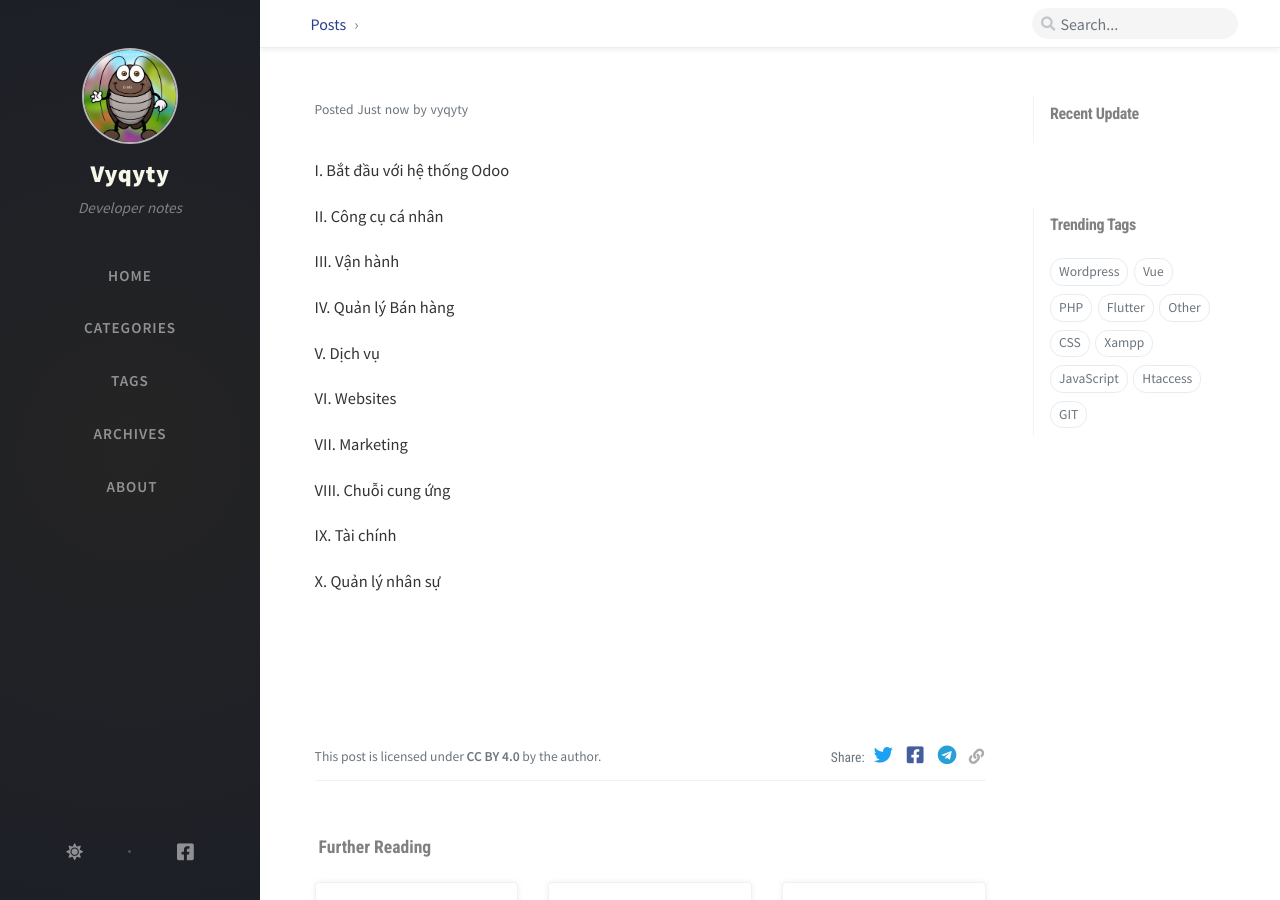
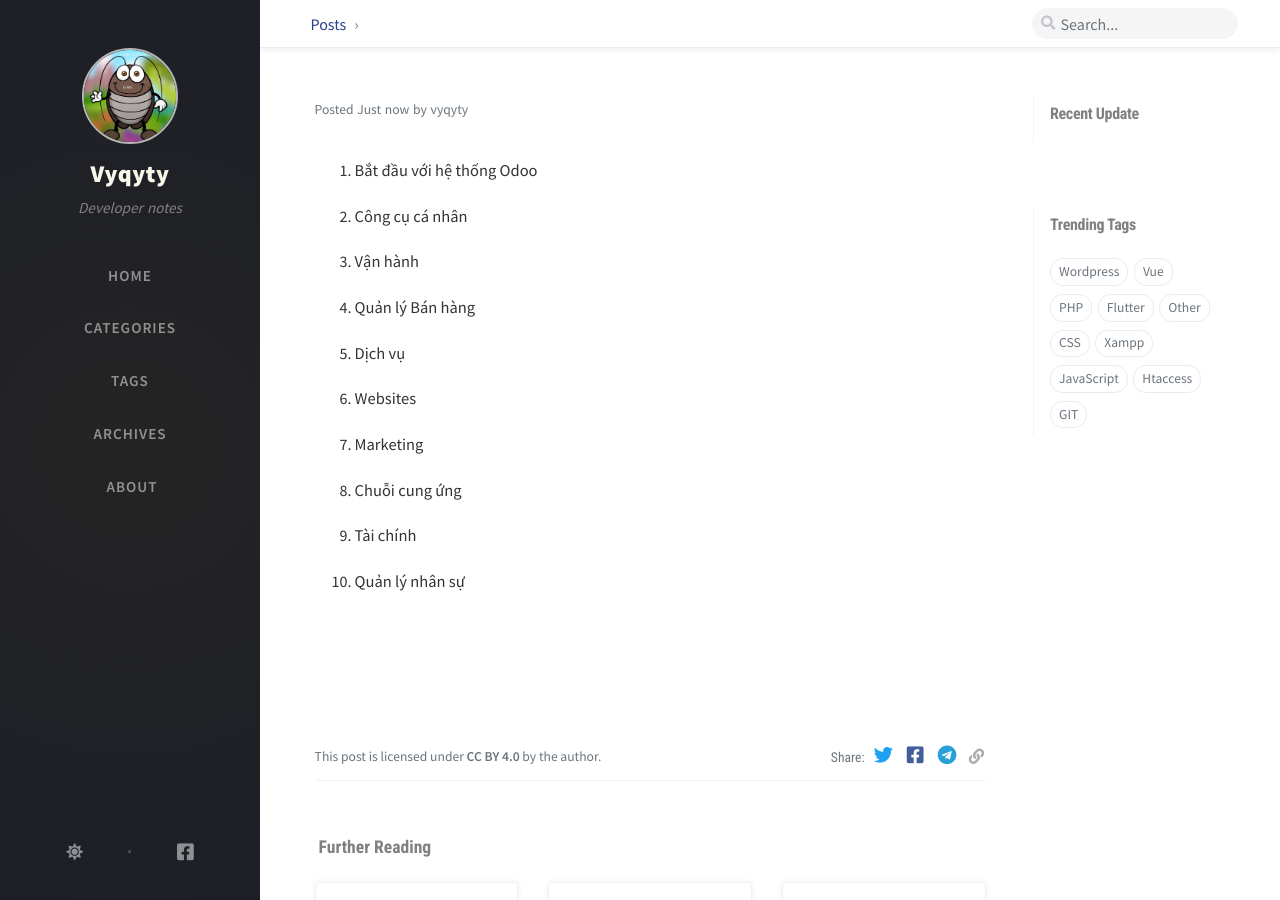
Before and after one commit to vyqyty/vyqyty.github.io, a Jekyll site: the page built from _posts/2023-04-08-odoo-note-tree.md, in a window 1280 px wide and 900 px high. Built offline with Jekyll 4.4.1, drawn with Linux system fonts in a browser that asks for light colours; nearby versions of some CDN libraries; comment, search, counter and statistics services are not loaded.

Commit message:
Update 2023-04-08-odoo-note-tree.md

```diff
--- a/_posts/2023-04-08-odoo-note-tree.md
+++ b/_posts/2023-04-08-odoo-note-tree.md
@@ -11,22 +11,22 @@ categories: [Odoo]
 tags: []
 ---
 
-I. Bắt đầu với hệ thống Odoo
+1. Bắt đầu với hệ thống Odoo
 
-II. Công cụ cá nhân
+2. Công cụ cá nhân
 
-III. Vận hành
+3. Vận hành
 
-IV. Quản lý Bán hàng
+4. Quản lý Bán hàng
 
-V. Dịch vụ
+5. Dịch vụ
 
-VI. Websites
+6. Websites
 
-VII. Marketing
+7. Marketing
 
-VIII. Chuỗi cung ứng
+8. Chuỗi cung ứng
 
-IX. Tài chính
+9. Tài chính
 
-X. Quản lý nhân sự
+10. Quản lý nhân sự
```
